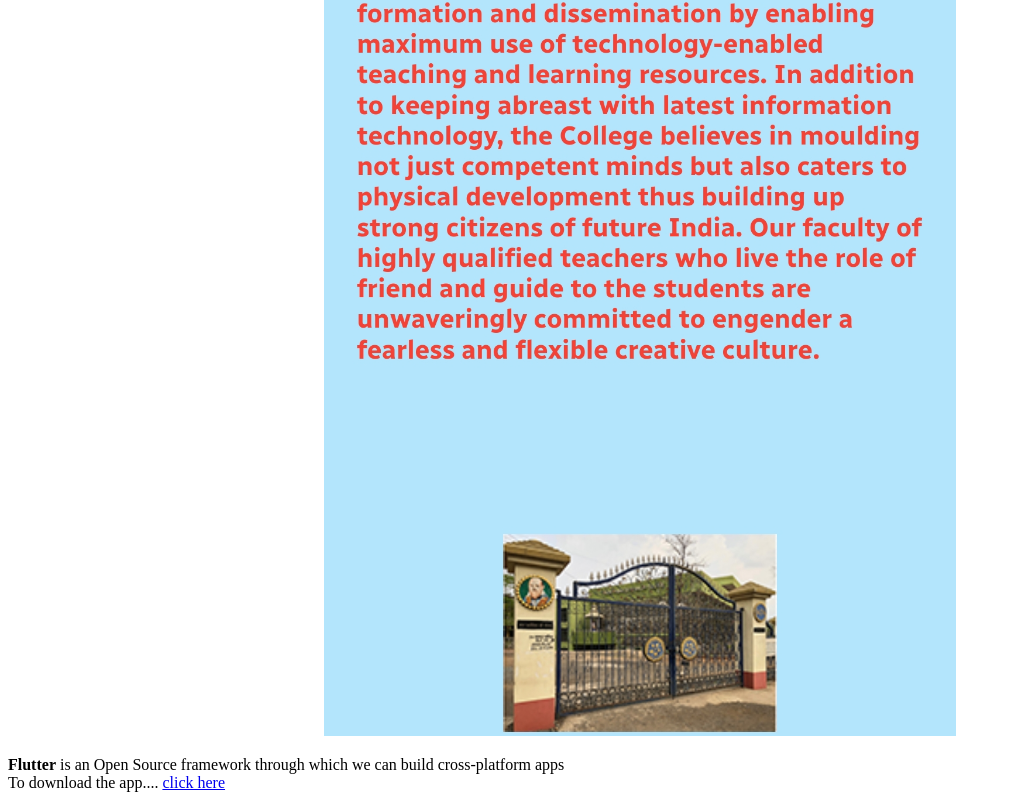
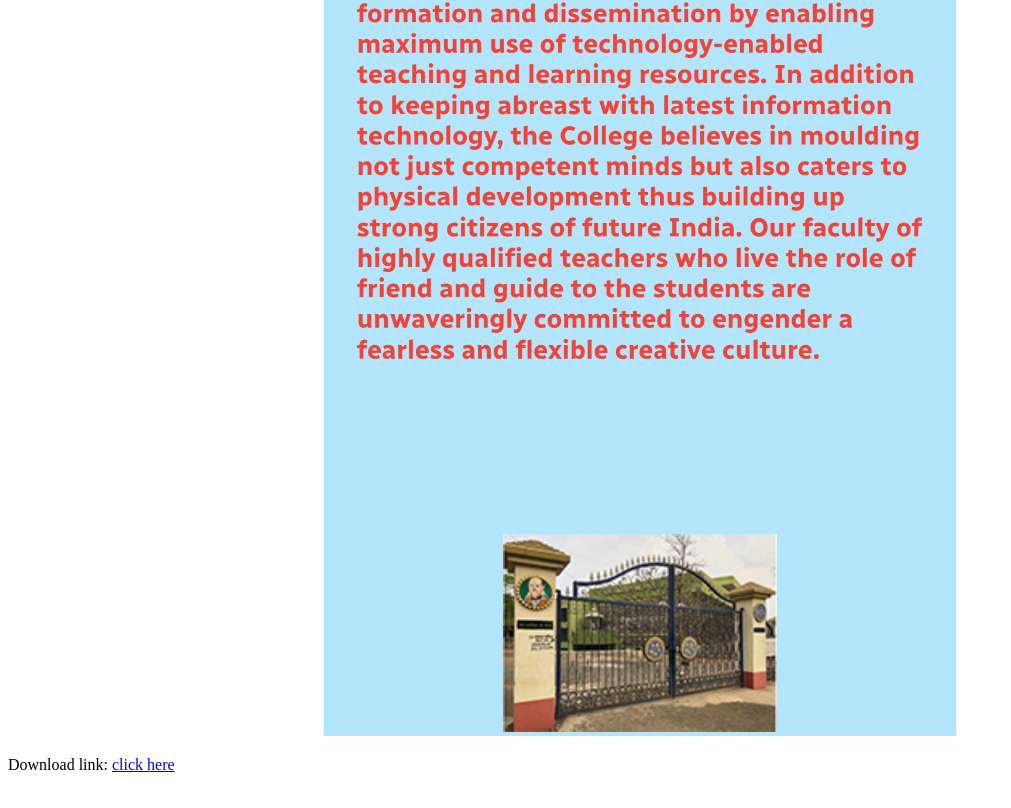
Before and after one commit to prabhjot-arora31/SFS_Main, a plain HTML site: page index.html in a window 1280 px wide. Shown: the part 2283-3091 px from the top of the page, without its empty margins (0-1011 px from the left). Drawn offline with Linux system fonts and the light colour scheme.

Commit message:
Update index.html

```diff
--- a/index.html
+++ b/index.html
@@ -23,8 +23,7 @@
     </center>
     <div>
       <p>
-        <b>Flutter</b> is an Open Source framework through which we can build
-        cross-platform apps <br />To download the app....
+        Download link:
         <a href="app-release.apk">click here</a>
       </p>
     </div>
```
